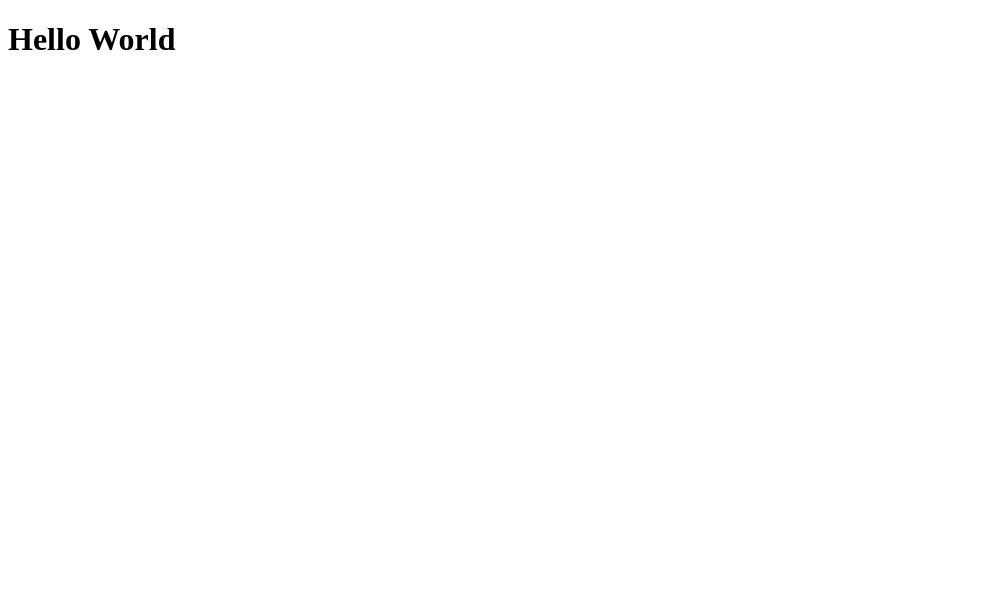
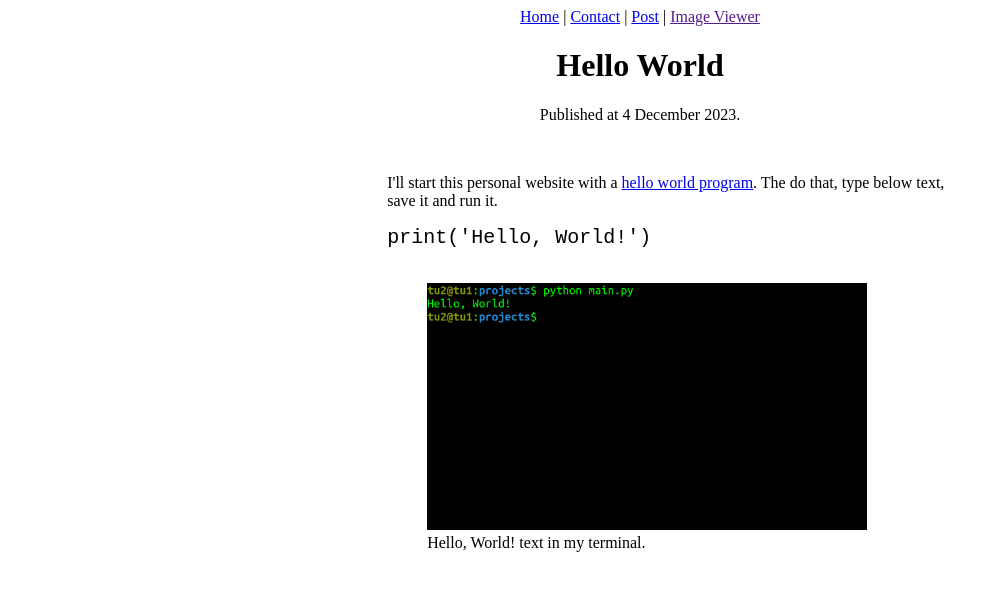
Before and after one commit to hehepran/hehepran.github.io, a plain HTML site: page post/helloworld/helloworld.html in a window 1280 px wide. Shown: the whole page, without its empty margins (0-999 px from the left). Drawn offline with Linux system fonts and the light colour scheme.

Commit message:
Publish #1 post
Hello World

```diff
--- a/post/helloworld/helloworld.html
+++ b/post/helloworld/helloworld.html
@@ -1,10 +1,57 @@
 <!doctype html>
 <html>
 <head>
-  <meta charset="utf-8" />
-  <title>Hello World</title>
+    <meta charset="utf-8">
+    <title>Post</title>
+    <link rel="stylesheet" href="style.css">
+    <style>
+        .content {
+            margin-left: 30%;
+            margin-right: 25%;
+        }
+        img {
+            max-width: 90%;
+            max-height: 90%;
+        }
+        code {
+            font-size: 20px;
+        }
+    </style>
 </head>
+
 <body>
-  <h1>Hello World</h1>
-</body>
+    <center>
+        <!-- Tab -->
+        <a href="../../index.html">Home</a>
+        |
+        <a href="../../contact/contact.html">Contact</a>
+        |
+        <a href="../post.html">Post</a>
+        |
+        <!-- The project does not exist for now. -->
+        <a href="">Image Viewer</a>
+        <h1>
+            Hello World
+        </h1>
+        <p>Published at 4 December 2023.</p>
+        <br>
+    </center>
+
+    <div class="content">
+        <p>
+        I'll start this personal website with a <a href="https://en.wikipedia.org/wiki/%22Hello,_World!%22_program">hello world program</a>. The do that, type below text, save it and run it.
+        </p>
+
+        <code>
+            print('Hello, World!')
+        </code>
+
+        <br>
+        <br>
+
+        <figure>
+            <img src="outhelloworld.png">
+            <figcaption>Hello, World! text in my terminal.</figcaption>
+        </figure>
+    </div>
 </html>
```
Also changed, not shown: contact/contact.html (+5 -3 lines), index.html (+7 -3 lines), post/post.html (+24 -5 lines), post/helloworld/outhelloworld.png (added).
